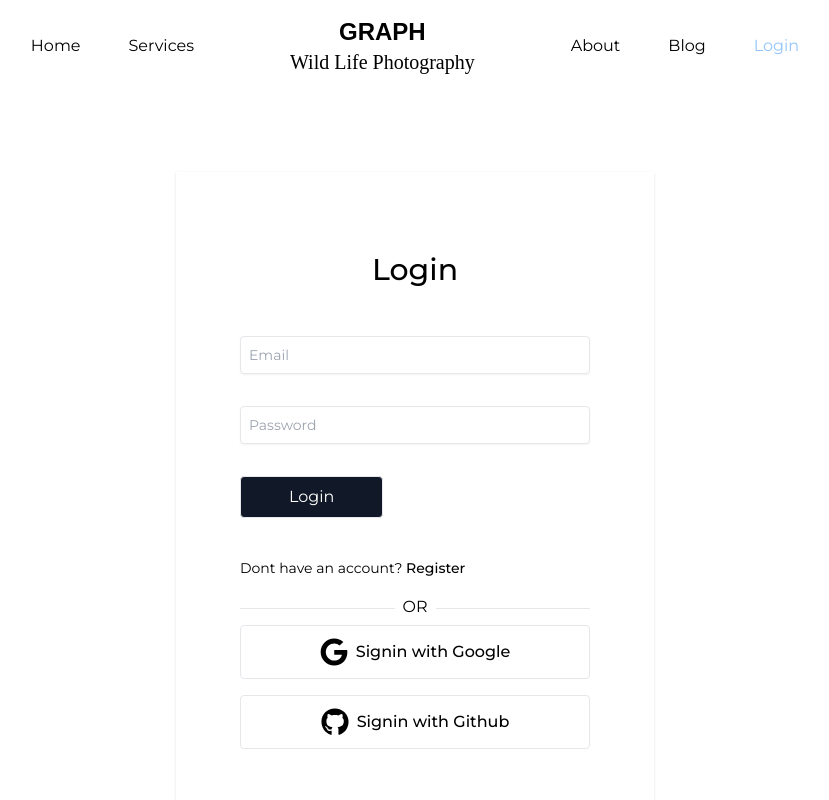
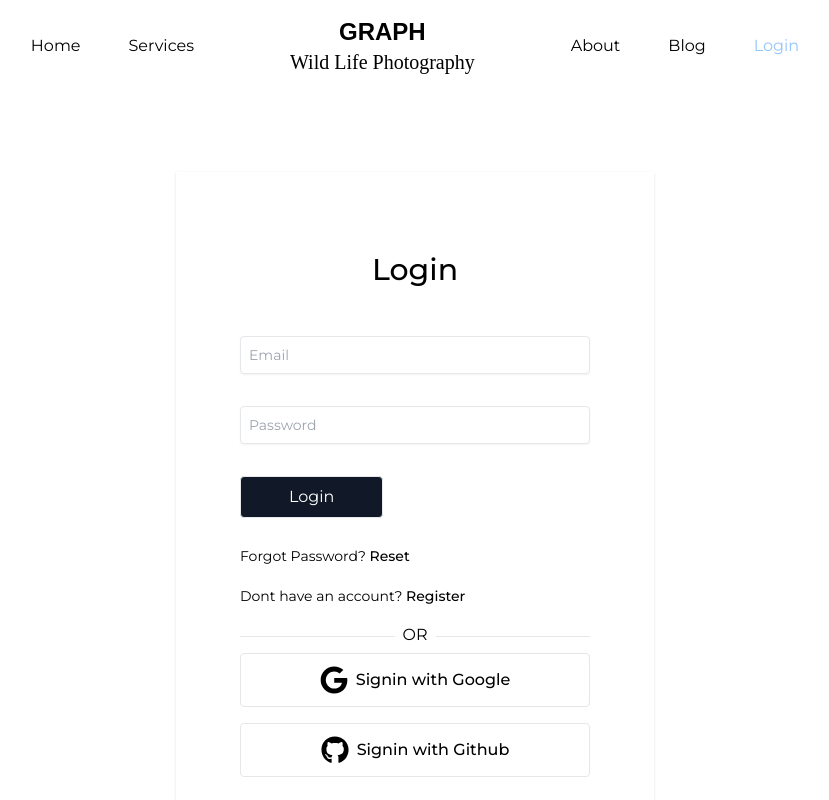
Before and after one commit to atiqueMorshed/GRAPH-wild-photography, a React (Create React App) app: page /login in a window 1280 px wide. Shown: the top 800 px of the page, without its empty margins (225-1054 px from the left). Built offline with nearby package versions, Linux system fonts and the light colour scheme; no server answers; a web font is replaced by a local one.

Commit message:
Reset password with toast, Blog, About, Readme.md

```diff
--- a/src/Pages/Login/Login.jsx
+++ b/src/Pages/Login/Login.jsx
@@ -3,12 +3,16 @@ import { Link, useLocation, useNavigate } from 'react-router-dom';
 
 import {
   useAuthState,
+  useSendPasswordResetEmail,
   useSignInWithEmailAndPassword,
 } from 'react-firebase-hooks/auth';
 import auth from '../../Firebase/firebase.init';
 import FormError from '../Shared/FormError/FormError';
 import LoadingSpinner from '../Shared/LoadingSpinner/LoadingSpinner';
 import SocialLogin from '../Shared/SocialLogin/SocialLogin/SocialLogin';
+
+import { toast, ToastContainer } from 'react-toastify';
+import 'react-toastify/dist/ReactToastify.css';
 
 const Login = () => {
   const location = useLocation();
@@ -25,6 +29,9 @@ const Login = () => {
 
   const [signInWithEmailAndPassword, user, loading, error] =
     useSignInWithEmailAndPassword(auth);
+
+  const [sendPasswordResetEmail, sending, resetError] =
+    useSendPasswordResetEmail(auth);
 
   let formErrorTimeout;
 
@@ -100,9 +107,50 @@ const Login = () => {
     }
   };
 
+  const handleResetPassword = async (e) => {
+    e.preventDefault();
+    const email = emailRef.current.value;
+
+    if (
+      !/^(([^<>()[\]\\.,;:\s@"]+(\.[^<>()[\]\\.,;:\s@"]+)*)|(".+"))@((\[[0-9]{1,3}\.[0-9]{1,3}\.[0-9]{1,3}\.[0-9]{1,3}\])|(([a-zA-Z\-0-9]+\.)+[a-zA-Z]{2,}))$/.test(
+        email
+      )
+    ) {
+      setFormError((prev) => ({
+        ...prev,
+        emailInvalid: 'Please enter a valid email.',
+      }));
+      emailRef.current.value = '';
+    } else {
+      await sendPasswordResetEmail(email);
+      toast.success('Reset Password Email Sent!', {
+        position: 'top-right',
+        autoClose: 5000,
+        hideProgressBar: false,
+        closeOnClick: true,
+        pauseOnHover: true,
+        draggable: true,
+        progress: undefined,
+      });
+    }
+  };
+
   return loading || authenticatedLoading ? (
     <LoadingSpinner />
   ) : (
+    <>
+      <ToastContainer
+        position="top-right"
+        autoClose={5000}
+        hideProgressBar={false}
+        newestOnTop={false}
+        closeOnClick
+        rtl={false}
+        pauseOnFocusLoss
+        draggable
+        pauseOnHover
+      />
+
       <div className="w-10/12 max-w-[600px] mx-auto flex justify-center my-20">
         <form
           className="px-4 md:px-16 py-20 shadow"
@@ -142,7 +190,18 @@ const Login = () => {
           </button>
           <FormError error={error?.message} />
 
-        <p className="text-sm mt-8">
+          <p className="text-sm mt-5">
+            Forgot Password?{' '}
+            <button
+              className="hover:underline font-medium"
+              onClick={handleResetPassword}
+            >
+              Reset
+            </button>
+          </p>
+          <FormError className="pt-2" error={resetError?.message} />
+
+          <p className="text-sm mt-5">
             Dont have an account?{' '}
             <Link className="hover:underline font-medium" to="/register">
               Register
@@ -152,6 +211,7 @@ const Login = () => {
           <SocialLogin from={from} />
         </form>
       </div>
+    </>
   );
 };
 
```
Also changed, not shown: 1 other file (tests, documents, lock files or other folders). Lines whose indentation alone changed are shown as unchanged.
